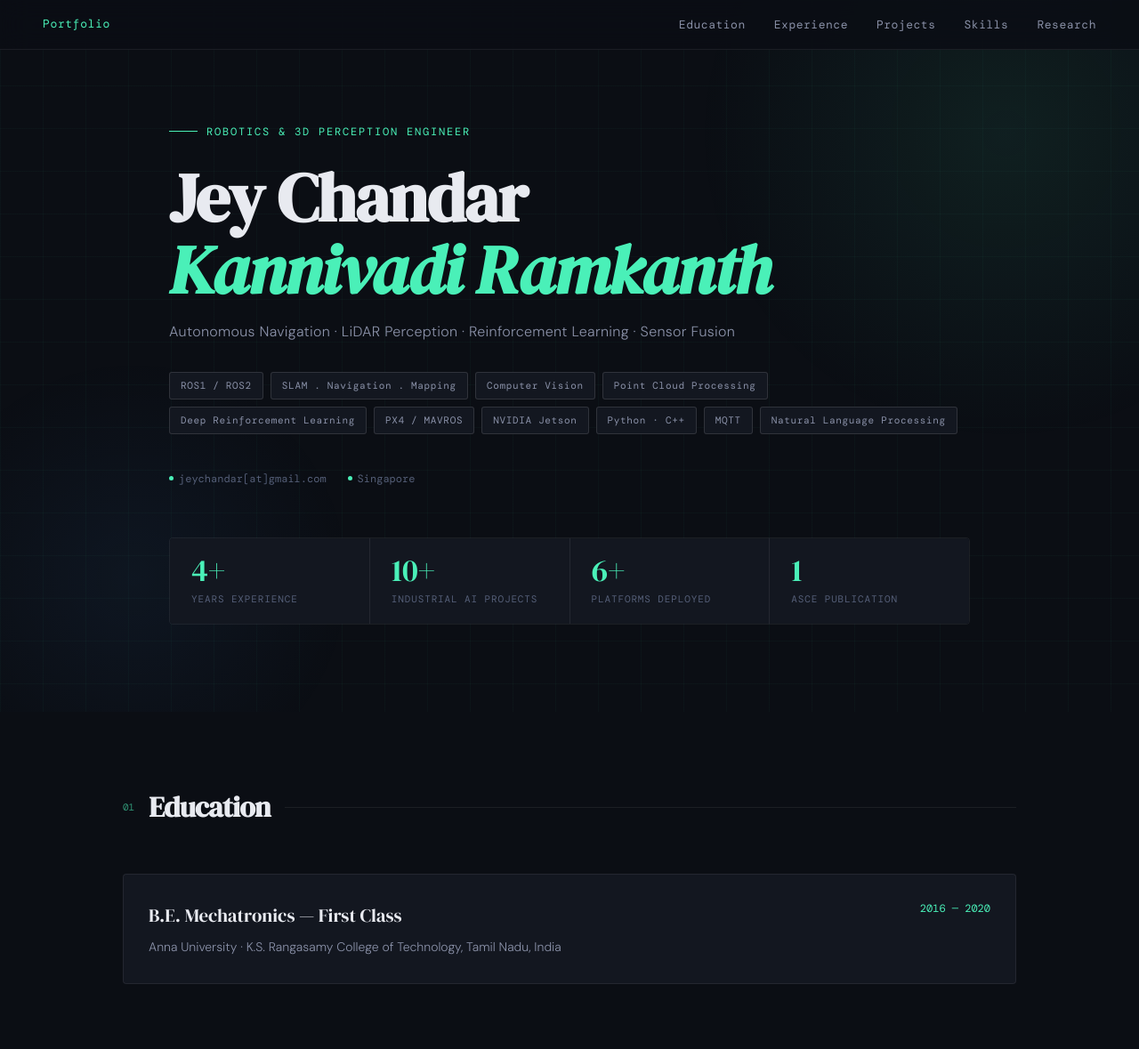
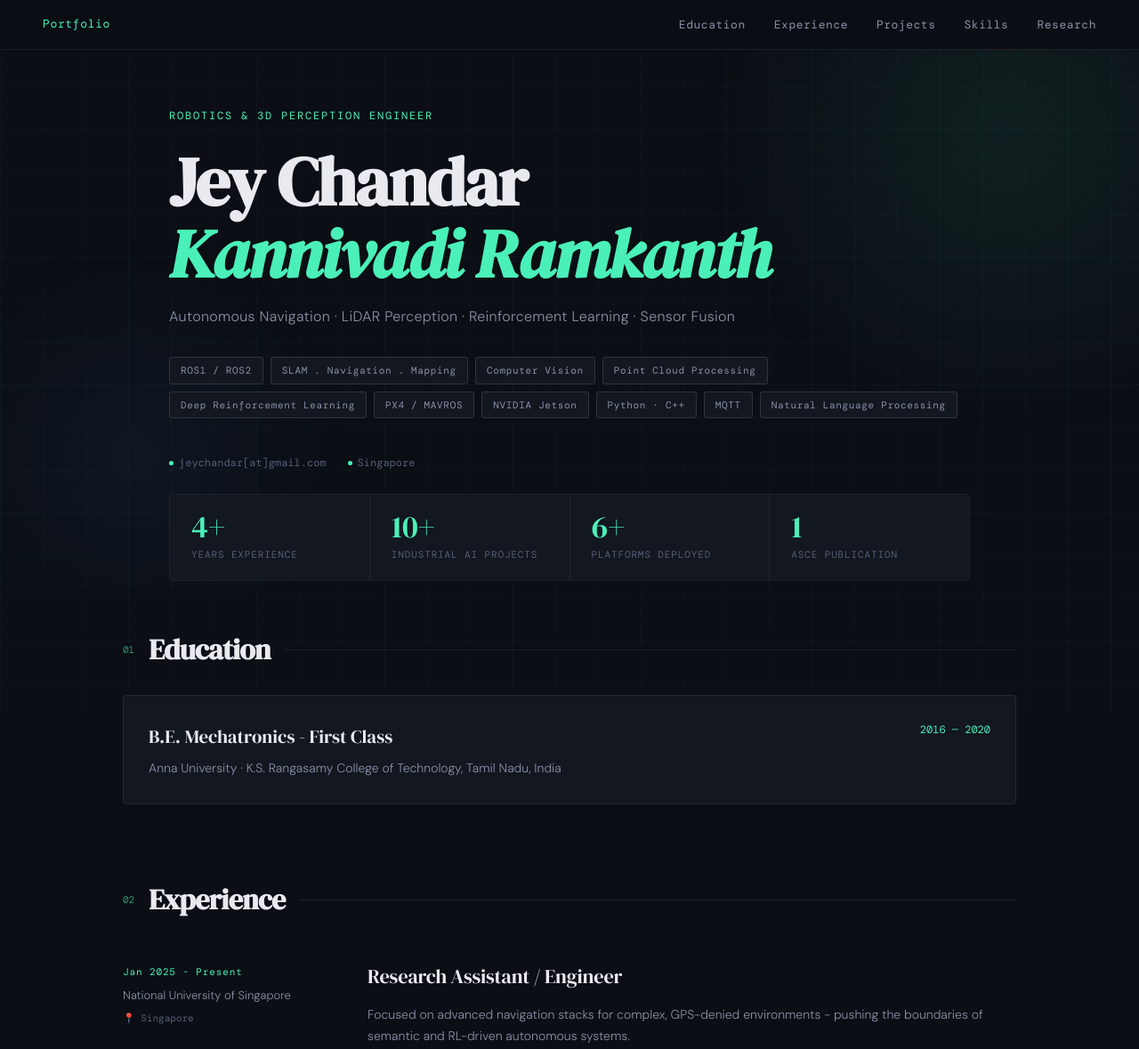
Before and after one commit to jeychandar/jeychandar.github.io, a plain HTML site: page index.html in a window 1280 px wide. Shown: the top 1179 px of the page at 89% size. Drawn offline with nearby package versions, Linux system fonts and the light colour scheme.

Commit message:
Update index.html

```diff
--- a/index.html
+++ b/index.html
@@ -3,7 +3,7 @@
 <head>
 <meta charset="UTF-8">
 <meta name="viewport" content="width=device-width, initial-scale=1.0">
-<title>Jey Chandar — Robotics & 3D Perception Engineer</title>
+<title>Jey Chandar | Robotics & 3D Perception Engineer</title>
 <link href="https://fonts.googleapis.com/css2?family=DM+Serif+Display:ital@0;1&family=DM+Mono:wght@400;500&family=DM+Sans:ital,opsz,wght@0,9..40,300;0,9..40,400;0,9..40,500;1,9..40,300&display=swap" rel="stylesheet">
 <style>
   :root {
@@ -67,10 +67,10 @@
   .nav-links a:hover { color: var(--accent); }
   .hero {
     position: relative;
-    min-height: 100vh;
+    min-height: auto;
     display: flex;
-    align-items: center;
-    padding: 120px 3rem 80px;
+    align-items: flex-start;
+    padding: 120px 3rem 10px;
     overflow: hidden;
     z-index: 1;
   }
@@ -82,7 +82,6 @@
     text-transform: uppercase; margin-bottom: 1.5rem; display: flex; align-items: center; gap: 10px;
     opacity: 0; animation: fadeUp 0.7s 0.1s forwards;
   }
-  .hero-label::before { content: ''; display: block; width: 32px; height: 1px; background: var(--accent); }
   .hero-name {
     font-family: 'DM Serif Display', serif;
     font-size: clamp(2.8rem, 6vw, 5.5rem);
@@ -98,13 +97,13 @@
   .hcontact { font-family: 'DM Mono', monospace; font-size: 12px; color: var(--text3); display: flex; align-items: center; gap: 6px; text-decoration: none; transition: color 0.2s; }
   .hcontact:hover { color: var(--accent); }
   .hcontact .dot { width: 5px; height: 5px; border-radius: 50%; background: var(--accent); }
-  .hero-metrics { display: flex; gap: 0; margin-top: 3.5rem; border: 1px solid var(--border); border-radius: 4px; overflow: hidden; opacity: 0; animation: fadeUp 0.7s 0.6s forwards; }
+  .hero-metrics { display: flex; gap: 0; margin-top: 1.5rem; border: 1px solid var(--border); border-radius: 4px; overflow: hidden; opacity: 0; animation: fadeUp 0.7s 0.6s forwards; }
   .hmetric { flex: 1; padding: 1.2rem 1.5rem; border-right: 1px solid var(--border); background: var(--bg2); }
   .hmetric:last-child { border-right: none; }
   .hmetric-val { font-family: 'DM Serif Display', serif; font-size: 2.2rem; color: var(--accent); line-height: 1; margin-bottom: 4px; }
   .hmetric-label { font-size: 11px; color: var(--text3); text-transform: uppercase; letter-spacing: 0.08em; font-family: 'DM Mono', monospace; }
-  section { position: relative; z-index: 1; padding: 80px 3rem; max-width: 1100px; margin: 0 auto; }
-  .section-header { display: flex; align-items: center; gap: 16px; margin-bottom: 3rem; }
+  section { position: relative; z-index: 1; padding: 40px 3rem; max-width: 1100px; margin: 0 auto; }
+  .section-header { display: flex; align-items: center; gap: 16px; margin-bottom: 1.5rem; }
   .section-num { font-family: 'DM Mono', monospace; font-size: 11px; color: var(--accent); opacity: 0.6; }
   .section-title { font-family: 'DM Serif Display', serif; font-size: 2rem; letter-spacing: -0.02em; }
   .section-line { flex: 1; height: 1px; background: var(--border); }
@@ -112,7 +111,7 @@
   .edu-degree { font-family: 'DM Serif Display', serif; font-size: 1.3rem; margin-bottom: 6px; }
   .edu-school { font-size: 14px; color: var(--text2); font-weight: 300; }
   .edu-year { font-family: 'DM Mono', monospace; font-size: 12px; color: var(--accent); white-space: nowrap; }
-  .exp-item { display: grid; grid-template-columns: 1fr 3fr; gap: 2rem; padding: 2rem 0; border-bottom: 1px solid var(--border); }
+  .exp-item { display: grid; grid-template-columns: 1fr 3fr; gap: 2rem; padding: 1rem 0; border-bottom: 1px solid var(--border); }
   .exp-item:last-child { border-bottom: none; }
   .exp-meta { padding-top: 4px; }
   .exp-date { font-family: 'DM Mono', monospace; font-size: 11px; color: var(--accent); letter-spacing: 0.08em; margin-bottom: 8px; }
@@ -232,7 +231,7 @@
   </div>
   <div class="edu-card reveal">
     <div>
-      <div class="edu-degree">B.E. Mechatronics — First Class</div>
+      <div class="edu-degree">B.E. Mechatronics - First Class</div>
       <div class="edu-school">Anna University · K.S. Rangasamy College of Technology, Tamil Nadu, India</div>
     </div>
     <div class="edu-year">2016 — 2020</div>
```
